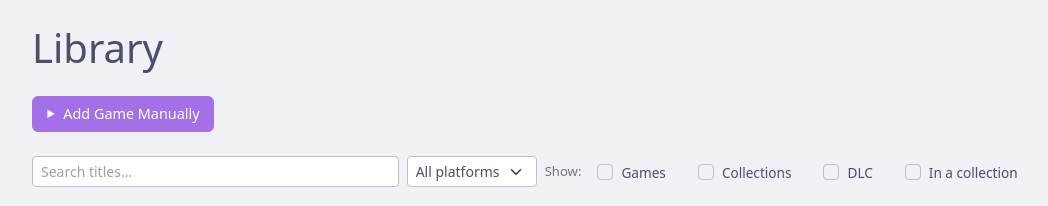
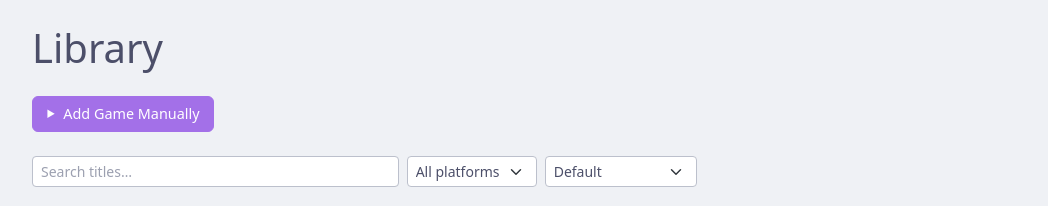
Before and after one commit to barryjj/completed-games-tracker-fastapi, a FastAPI app: template frontend/templates/library.html in a window 1280 px wide. Shown: the part 51-257 px from the top of the page, without its empty margins (50-1098 px from the left). Run offline with FastAPI, Linux system fonts and the light colour scheme; the template is opened without the code that fills it, so the values that code supplies are empty; some libraries are stand-ins or nearby versions.

Commit message:
Library: replace type checkboxes with View dropdown; clean type badges
- Single "View" dropdown replaces the checkbox cluster:
  Default | DLC | Collections | In a collection | Manually added | Everything
- "Manually added" filters to import_source IS NULL (not from Steam)
- Type column now shows consistent badges for all types:
  DLC / Collection / In collection — no more italic parent title crammed in
- badge-in-collection uses teal to visually distinguish from DLC/Collection
- Removed orphan badge and owned_game_ids query (not useful in practice)
- filter_qs and pagination simplified — single view= param

Co-Authored-By: Claude Sonnet 4.6 <noreply@anthropic.com>

```diff
--- a/backend/pages.py
+++ b/backend/pages.py
@@ -4,7 +4,7 @@ import os
 from fastapi import APIRouter, Depends, Form, Query, Request
 from fastapi.responses import RedirectResponse, Response
 from fastapi.templating import Jinja2Templates
-from sqlalchemy import or_, and_, false as sql_false
+from sqlalchemy import or_
 from sqlalchemy.orm import Session, joinedload, contains_eager
 
 from . import models, users
@@ -221,17 +221,15 @@ PAGE_SIZE = 250
 
 # --- Library ---
 
+VIEW_OPTIONS = ["default", "dlc", "collections", "in_collection", "manual", "all"]
+
 @router.get("/library")
 def library_page(
     request: Request,
     page: int = Query(1, ge=1),
     q: str = Query(""),
     platform: str = Query(""),
-    filter_set: str = Query(""),       # sentinel — "1" when the filter form was submitted
-    show_games: str = Query(""),       # regular games (not DLC, not in a collection)
-    show_collections: str = Query(""), # entries marked is_collection=True
-    show_dlc: str = Query(""),         # DLC entries
-    show_in_collection: str = Query(""),  # games that are part of a collection
+    view: str = Query("default"),
     db: Session = Depends(get_db),
     current_user: models.User = Depends(get_web_user),
 ):
@@ -258,38 +256,25 @@ def library_page(
     if platform:
         base_q = base_q.filter(models.GameRelease.platform == platform)
 
-    # Type filter — four independent "Show" checkboxes, each admitting a category.
-    # When filter_set is absent (fresh page load / direct URL), default to showing
-    # everything with parent_id IS NULL (games + collections), matching legacy behaviour.
-    if not filter_set:
-        show_games_bool = True
-        show_collections_bool = True
-        show_dlc_bool = False
-        show_in_collection_bool = False
+    # Normalise view param — unknown values fall back to default
+    if view not in VIEW_OPTIONS:
+        view = "default"
+
+    if view == "default":
+        # Games + collections; hide DLC and sub-collection games
         base_q = base_q.filter(models.Game.parent_id == None)
-    else:
-        show_games_bool = show_games == "1"
-        show_collections_bool = show_collections == "1"
-        show_dlc_bool = show_dlc == "1"
-        show_in_collection_bool = show_in_collection == "1"
-
-        conditions = []
-        if show_games_bool:
-            conditions.append(and_(
-                models.Game.is_dlc == False,
-                models.Game.is_collection == False,
-                models.Game.parent_id == None,
-            ))
-        if show_collections_bool:
-            conditions.append(models.Game.is_collection == True)
-        if show_dlc_bool:
-            conditions.append(models.Game.is_dlc == True)
-        if show_in_collection_bool:
-            conditions.append(and_(
-                models.Game.is_dlc == False,
-                models.Game.parent_id != None,
-            ))
-        base_q = base_q.filter(or_(*conditions) if conditions else sql_false())
+    elif view == "dlc":
+        base_q = base_q.filter(models.Game.is_dlc == True)
+    elif view == "collections":
+        base_q = base_q.filter(models.Game.is_collection == True)
+    elif view == "in_collection":
+        base_q = base_q.filter(
+            models.Game.parent_id != None,
+            models.Game.is_dlc == False,
+        )
+    elif view == "manual":
+        base_q = base_q.filter(models.UserLibraryEntry.import_source == None)
+    # "all" — no additional filter
     total = base_q.count()
     total_pages = max(1, (total + PAGE_SIZE - 1) // PAGE_SIZE)
     page = min(page, total_pages)
@@ -322,17 +307,6 @@ def library_page(
         .order_by(models.Game.title)
         .all()
     )
-    # Set of game IDs the user actually owns — used to flag orphaned children in the row
-    owned_game_ids = set(
-        gid for (gid,) in (
-            db.query(models.Game.id)
-            .join(models.GameRelease)
-            .join(models.UserLibraryEntry)
-            .filter(models.UserLibraryEntry.user_id == current_user.id)
-            .all()
-        )
-    )
-
     lib_platforms = (
         db.query(models.GameRelease.platform)
         .join(models.UserLibraryEntry)
@@ -349,16 +323,8 @@ def library_page(
         filter_parts.append(f"q={q}")
     if platform:
         filter_parts.append(f"platform={platform}")
-    if filter_set:
-        filter_parts.append("filter_set=1")
-        if show_games_bool:
-            filter_parts.append("show_games=1")
-        if show_collections_bool:
-            filter_parts.append("show_collections=1")
-        if show_dlc_bool:
-            filter_parts.append("show_dlc=1")
-        if show_in_collection_bool:
-            filter_parts.append("show_in_collection=1")
+    if view != "default":
+        filter_parts.append(f"view={view}")
     filter_qs = ("&" + "&".join(filter_parts)) if filter_parts else ""
 
     return templates.TemplateResponse(
@@ -375,12 +341,7 @@ def library_page(
             "total": total,
             "q": q,
             "platform": platform,
-            "owned_game_ids": owned_game_ids,
-            "filter_set": bool(filter_set),
-            "show_games": show_games_bool,
-            "show_collections": show_collections_bool,
-            "show_dlc": show_dlc_bool,
-            "show_in_collection": show_in_collection_bool,
+            "view": view,
             "filter_qs": filter_qs,
             "lib_platforms": lib_platform_list,
         },
--- a/frontend/static/css/theme.css
+++ b/frontend/static/css/theme.css
@@ -315,14 +315,8 @@ html[data-bs-theme="light"] .badge.bg-success { background-color: #d1e7dd !impor
   letter-spacing: 0.08em; color: var(--ctp-peach); background: var(--badge-peach-bg);
   padding: 0.15em 0.45em; border-radius: 4px;
 }
-.parent-badge {
-  font-size: 0.72em; font-weight: 500; font-style: italic;
-  color: var(--ctp-subtext);
-}
-.orphan-badge {
-  font-size: 0.68em; font-weight: 600; font-style: normal; text-transform: uppercase;
-  letter-spacing: 0.06em; color: var(--ctp-red); background: var(--badge-red-bg, color-mix(in srgb, var(--ctp-red) 15%, transparent));
-  padding: 0.15em 0.45em; border-radius: 4px; cursor: help;
+.badge-in-collection {
+  color: var(--ctp-teal); background: color-mix(in srgb, var(--ctp-teal) 15%, transparent);
 }
 
 /* ─── Account section headings ───────────────────────────────────────────── */
--- a/frontend/templates/library.html
+++ b/frontend/templates/library.html
@@ -118,9 +118,8 @@
   hx-target="#library-content"
   hx-select="#library-content"
   hx-push-url="true"
-  hx-trigger="input changed delay:300ms from:#lib-q, change from:#lib-platform, change from:#lib-show-games, change from:#lib-show-collections, change from:#lib-show-dlc, change from:#lib-show-in-collection"
+  hx-trigger="input changed delay:300ms from:#lib-q, change from:#lib-platform, change from:#lib-view"
 >
-  <input type="hidden" name="filter_set" value="1">
   <div class="col-md-4">
     <input
       type="text"
@@ -140,24 +139,15 @@
       {% endfor %}
     </select>
   </div>
-  <div class="col-auto d-flex align-items-center gap-3 ps-1">
-    <span class="text-secondary" style="font-size:0.82em; white-space:nowrap">Show:</span>
-    <div class="form-check form-check-inline mb-0">
-      <input class="form-check-input" type="checkbox" id="lib-show-games" name="show_games" value="1" {% if show_games %}checked{% endif %}>
-      <label class="form-check-label" for="lib-show-games" style="font-size:0.85em">Games</label>
-    </div>
-    <div class="form-check form-check-inline mb-0">
-      <input class="form-check-input" type="checkbox" id="lib-show-collections" name="show_collections" value="1" {% if show_collections %}checked{% endif %}>
-      <label class="form-check-label" for="lib-show-collections" style="font-size:0.85em">Collections</label>
-    </div>
-    <div class="form-check form-check-inline mb-0">
-      <input class="form-check-input" type="checkbox" id="lib-show-dlc" name="show_dlc" value="1" {% if show_dlc %}checked{% endif %}>
-      <label class="form-check-label" for="lib-show-dlc" style="font-size:0.85em">DLC</label>
-    </div>
-    <div class="form-check form-check-inline mb-0">
-      <input class="form-check-input" type="checkbox" id="lib-show-in-collection" name="show_in_collection" value="1" {% if show_in_collection %}checked{% endif %}>
-      <label class="form-check-label" for="lib-show-in-collection" style="font-size:0.85em">In a collection</label>
-    </div>
+  <div class="col-auto">
+    <select class="form-select form-select-sm" id="lib-view" name="view">
+      <option value="default"      {% if view == 'default'       %}selected{% endif %}>Default</option>
+      <option value="dlc"          {% if view == 'dlc'           %}selected{% endif %}>DLC</option>
+      <option value="collections"  {% if view == 'collections'   %}selected{% endif %}>Collections</option>
+      <option value="in_collection"{% if view == 'in_collection' %}selected{% endif %}>In a collection</option>
+      <option value="manual"       {% if view == 'manual'        %}selected{% endif %}>Manually added</option>
+      <option value="all"          {% if view == 'all'           %}selected{% endif %}>Everything</option>
+    </select>
   </div>
 </form>
 
```
Also changed, not shown: frontend/templates/partials/library_row.html (+6 -11 lines).
